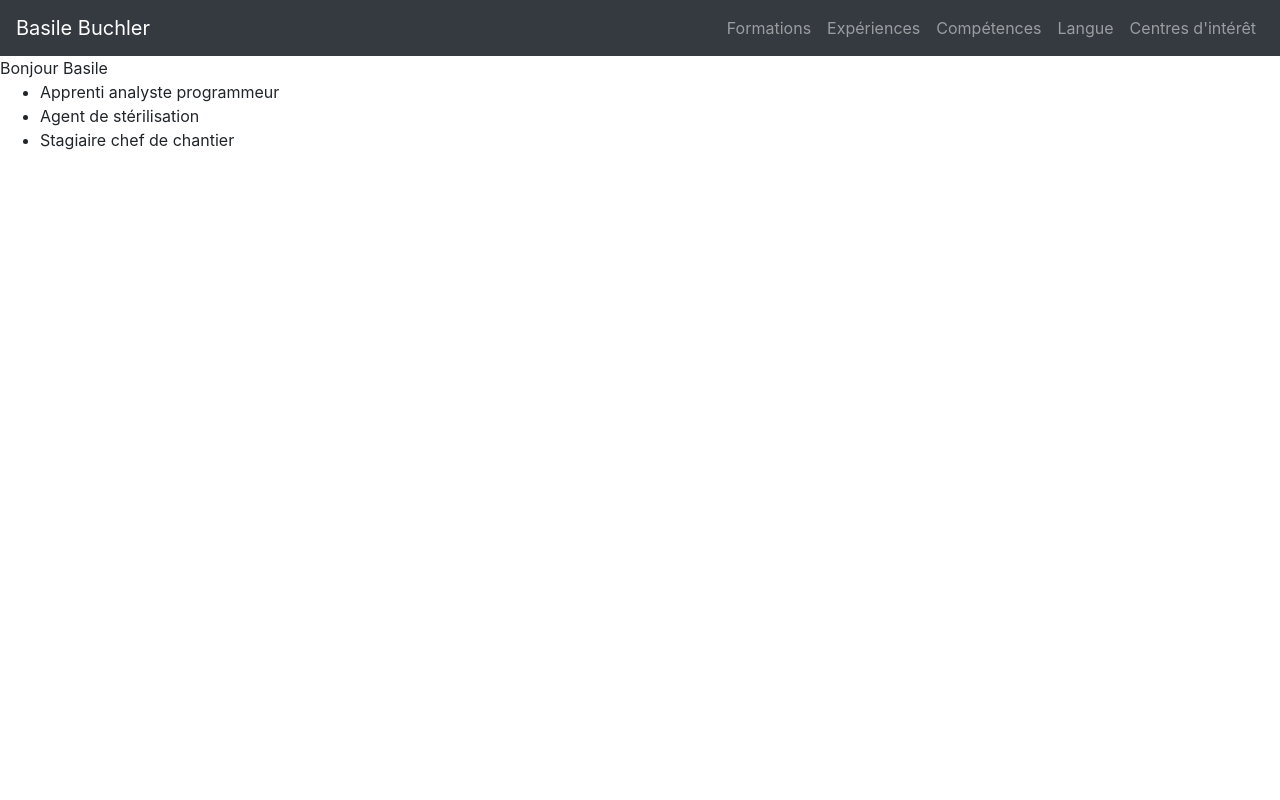
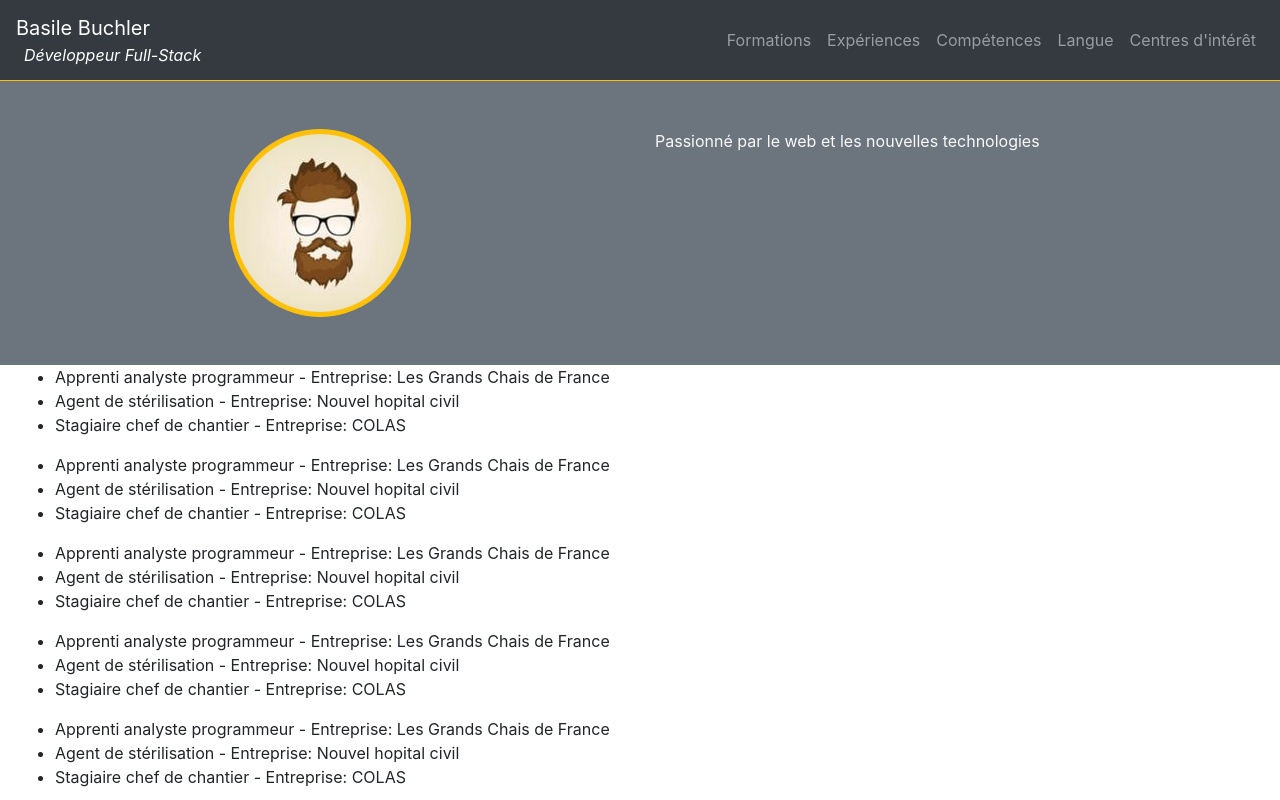
Before and after one commit to Babasile/babasile.github.io, a React (Create React App) app: page / in a window 1280 px wide. Shown: the top 800 px of the page. Built offline with nearby package versions, Linux system fonts and the light colour scheme.

Commit message:
Add: Container for info

```diff
--- a/package.json
+++ b/package.json
@@ -21,7 +21,7 @@
 	"scripts": {
 		"start": "react-scripts start",
 		"build": "react-scripts build",
-		"deploy": "npm run build && gh-pages -d build",
+		"deploy": "npm run build && gh-pages -b master -d build",
 		"test": "react-scripts test",
 		"eject": "react-scripts eject"
 	},
--- a/src/components/info/Info.tsx
+++ b/src/components/info/Info.tsx
@@ -1,9 +1,54 @@
 import React from "react";
 import Props from "../../interfaces/Props.interface";
+import Container from "react-bootstrap/Container";
+import Row from "react-bootstrap/Row";
+import Col from "react-bootstrap/Col";
+import Image from "react-bootstrap/Image";
+import { Identity } from "../../interfaces/Identity.interface";
+import defaultPicture from "./default.jpg";
 
 export class Info extends React.Component<Props> {
 	render() {
-		const { identity: Identity } = this.props;
-		return <span>Bonjour {Identity?.firstname}</span>;
+		const { identity } = this.props;
+		let renderIdentity: Identity = {
+			firstname: "",
+			lastname: "",
+			birthdate: new Date(),
+			address: {
+				number: "",
+				street: "",
+				city: "",
+				zip: "",
+				country: "",
+				state: "",
+				zone: "",
+			},
+			phoneNumber: "",
+			email: "",
+			additionnals: [],
+			softskills: [],
+			bio: "",
+			picture: defaultPicture,
+			role: "",
+		};
+		if (identity != null) {
+			renderIdentity = identity;
+		}
+		return (
+			<Container id="me" fluid className="pt-5 pb-5 bg-secondary text-light">
+				<Row>
+					<Col className="text-center" md={6}>
+						<Image
+							roundedCircle
+							thumbnail
+							src={renderIdentity.picture}
+							alt="Ma tête"
+							className="border border-warning bg-warning"
+						/>
+					</Col>
+					<Col md={6}>{renderIdentity.bio}</Col>
+				</Row>
+			</Container>
+		);
 	}
 }
--- /dev/null
+++ b/src/components/navigation/Navigation.module.css
@@ -0,0 +1,3 @@
+.subtitle {
+	display: block;
+}
--- a/src/components/navigation/Navigation.tsx
+++ b/src/components/navigation/Navigation.tsx
@@ -1,9 +1,33 @@
 import React from "react";
 import Props from "../../interfaces/Props.interface";
+import NavState from "../../interfaces/NavState.interface";
 import Navbar from "react-bootstrap/Navbar";
 import Nav from "react-bootstrap/Nav";
 
-export class Navigation extends React.Component<Props> {
+import styles from "./Navigation.module.css";
+
+export class Navigation extends React.Component<Props, NavState> {
+	constructor(props: Props) {
+		super(props);
+		this.state = {
+			isTop: true,
+		};
+		this.onScroll = this.onScroll.bind(this);
+	}
+
+	componentDidMount() {
+		document.addEventListener("scroll", () => {
+			const isTop = window.scrollY < 100;
+			if (isTop !== this.state.isTop) {
+				this.onScroll(isTop);
+			}
+		});
+	}
+
+	onScroll(isTop: boolean) {
+		this.setState({ isTop });
+	}
+
 	render() {
 		const { links, identity } = this.props;
 
@@ -13,13 +37,31 @@ export class Navigation extends React.Component<Props> {
 			</Nav.Link>
 		));
 		let navBrand: string = "Curriculum vitæ";
+		let role = "";
 		if (identity != null) {
 			navBrand = identity.firstname + " " + identity.lastname;
+			role = identity.role;
 		}
 
 		return (
-			<Navbar bg="dark" variant="dark" expand="md" sticky="top">
-				<Navbar.Brand href="#me">{navBrand}</Navbar.Brand>
+			<Navbar
+				bg="dark"
+				variant="dark"
+				expand="md"
+				sticky="top"
+				className="border-bottom border-warning"
+			>
+				<Navbar.Brand className="text-capitalize" href="#me">
+					{navBrand}
+					<small
+						className={
+							(this.state.isTop ? styles.subtitle : "") +
+							" text-capitalize pl-2 font-italic"
+						}
+					>
+						{role}
+					</small>
+				</Navbar.Brand>
 				<Navbar.Toggle aria-controls="basic-navbar-nav" />
 				<Navbar.Collapse id="basic-navbar-nav">
 					<Nav className="ml-auto justify-content-end">{htmlLinks}</Nav>
--- a/src/components/role/Role.tsx
+++ b/src/components/role/Role.tsx
@@ -1,10 +1,30 @@
 import React from "react";
 import Props from "../../interfaces/Props.interface";
+import Container from "react-bootstrap/Container";
 
 export class Role extends React.Component<Props> {
 	render() {
 		const { roles } = this.props;
-		const list = roles?.map((role, i) => <li key={i}>{role.title}</li>);
-		return <ul>{list}</ul>;
+		const list = roles?.map((role, i) => (
+			<li key={i}>
+				{role.title} - Entreprise: {role.company}
+			</li>
+		));
+		return (
+			<Container fluid>
+				<ul>{list}</ul>
+				<ul>{list}</ul>
+				<ul>{list}</ul>
+				<ul>{list}</ul>
+				<ul>{list}</ul>
+				<ul>{list}</ul>
+				<ul>{list}</ul>
+				<ul>{list}</ul>
+				<ul>{list}</ul>
+				<ul>{list}</ul>
+				<ul>{list}</ul>
+				<ul>{list}</ul>
+			</Container>
+		);
 	}
 }
--- a/src/config/Data.class.tsx
+++ b/src/config/Data.class.tsx
@@ -5,6 +5,7 @@ import { Education } from "../interfaces/Education.interface";
 import { Language } from "../interfaces/Language.interface";
 import { Role } from "../interfaces/Role.interface";
 import { Identity } from "../interfaces/Identity.interface";
+import picture from "./beardglasses.jpg";
 
 export class Data implements Resume {
 	identity: Identity = {
@@ -25,7 +26,8 @@ export class Data implements Resume {
 		additionnals: ["Permis B, véhiculé"],
 		softskills: ["Curieux"],
 		bio: "Passionné par le web et les nouvelles technologies",
-		picture: "",
+		picture: picture,
+		role: "Développeur Full-Stack",
 	};
 	skills: Map<string, Array<string>> = new Map([
 		["Programmation", ["Java", "Javascript", "Angular", "React"]],
--- a/src/interfaces/Identity.interface.tsx
+++ b/src/interfaces/Identity.interface.tsx
@@ -11,4 +11,5 @@ export interface Identity {
 	softskills: Array<string>;
 	bio: string;
 	picture: string;
+	role: string;
 }
--- /dev/null
+++ b/src/interfaces/NavState.interface.tsx
@@ -0,0 +1,3 @@
+export default interface NavState {
+	isTop: boolean;
+}
```
Also changed, not shown: src/components/info/default.jpg (added), src/config/beardglasses.jpg (added).
